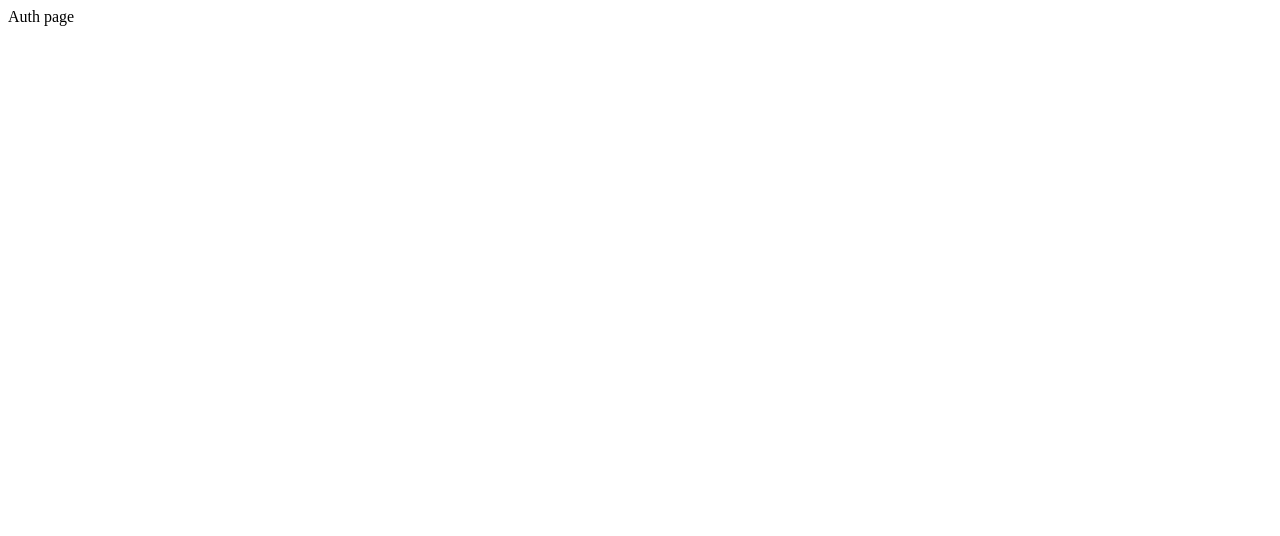
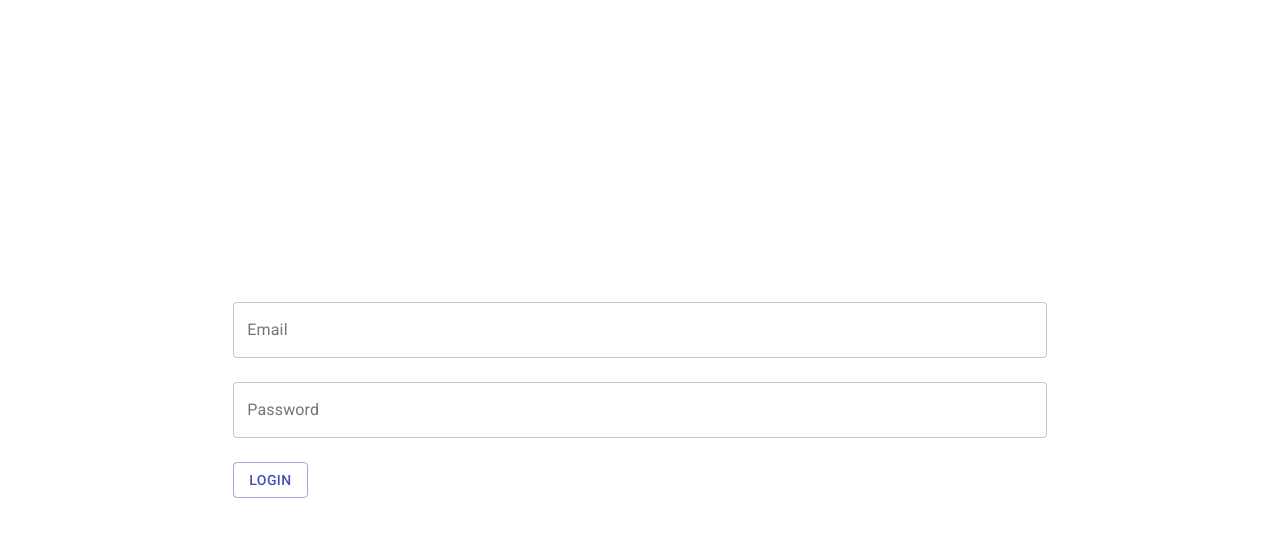
Before and after one commit to OnikiriNoKami/tankStore, a React (Create React App) app in the folder frontend/: page /auth in a window 1280 px wide. Shown: the top 536 px of the page. Built offline with nearby package versions, Linux system fonts and the light colour scheme.

Commit message:
login component 1/3

```diff
--- a/frontend/public/index.html
+++ b/frontend/public/index.html
@@ -3,7 +3,18 @@
   <head>
     <meta charset="utf-8" />
     <link rel="stylesheet" href="https://fonts.googleapis.com/css?family=Roboto:300,400,500,700&display=swap" />
-
+    <style type='text/css'>
+      body {
+        display: flex;
+        margin: 0;
+        padding: 0;
+        height:100vh;
+      }
+      #root {
+        height: 100%;
+        width: 100%;
+      }
+    </style>
     <title>React App</title>
   </head>
   <body>
--- a/frontend/src/components/Login.jsx
+++ b/frontend/src/components/Login.jsx
@@ -0,0 +1,52 @@
+import React from 'react';
+import Container from '@material-ui/core/Container'
+import useBasicInput from '../hooks/useBasicInput';
+import TextField from '@material-ui/core/TextField';
+import { Grid, Button } from '@material-ui/core';
+
+const Login = () => {
+    const email = useBasicInput("")
+    const password = useBasicInput("")
+
+    return(
+        <Container>
+            <Grid
+                container
+                spacing={3}
+                justifyContent='center'
+            >
+                <Grid item xs={8} >
+                    <TextField
+                        label="Email"
+                        {...email}
+                        variant='outlined'
+                        autoComplete={false}
+                        fullWidth
+                    />
+                </Grid>
+                <Grid item xs={8}>
+                    <TextField
+                        label="Password"
+                        {...password}
+                        type='password'
+                        variant='outlined'
+                        fullWidth
+                    />
+                </Grid>
+
+                <Grid item xs={8}>
+                    <Button
+                        color='primary'
+                        variant='outlined'
+                    >
+                        Login
+                    </Button>
+                </Grid>
+            </Grid>
+
+
+        </Container>
+    );
+};
+
+export default Login
--- a/frontend/src/hooks/useBasicInput.js
+++ b/frontend/src/hooks/useBasicInput.js
@@ -3,7 +3,7 @@ import { useState } from "react"
 const useBasicInput = (initialValue) => {
     const [value, setValue] = useState(initialValue)
     const changeHandler = (e) => {
-        setValue(e.target/value)
+        setValue(e.target.value)
     }
 
     return {
@@ -11,4 +11,4 @@ const useBasicInput = (initialValue) => {
     }
 }
 
-export default useInput
+export default useBasicInput
--- a/frontend/src/pages/Auth.js
+++ b/frontend/src/pages/Auth.js
@@ -1,12 +1,14 @@
+import { Box } from '@material-ui/core';
 import React from 'react';
+import Login from '../components/Login';
 
 const Auth = () => {
 
 
     return (
-        <div>
-            Auth page
-        </div>
+        <Box display='flex' height='100%' alignItems='center'>
+            <Login />
+        </Box>
     );
 };
 
```
